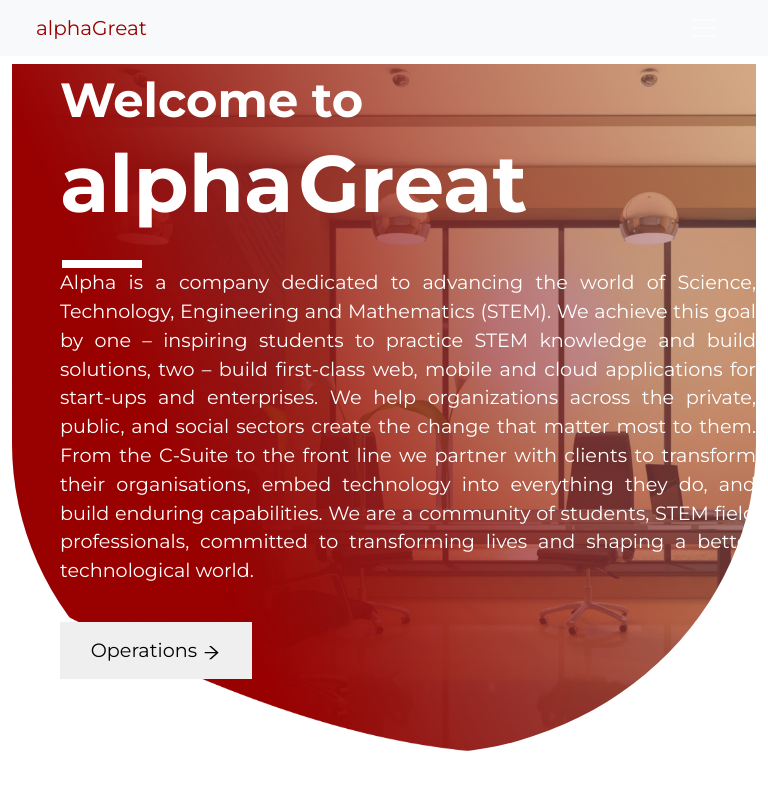
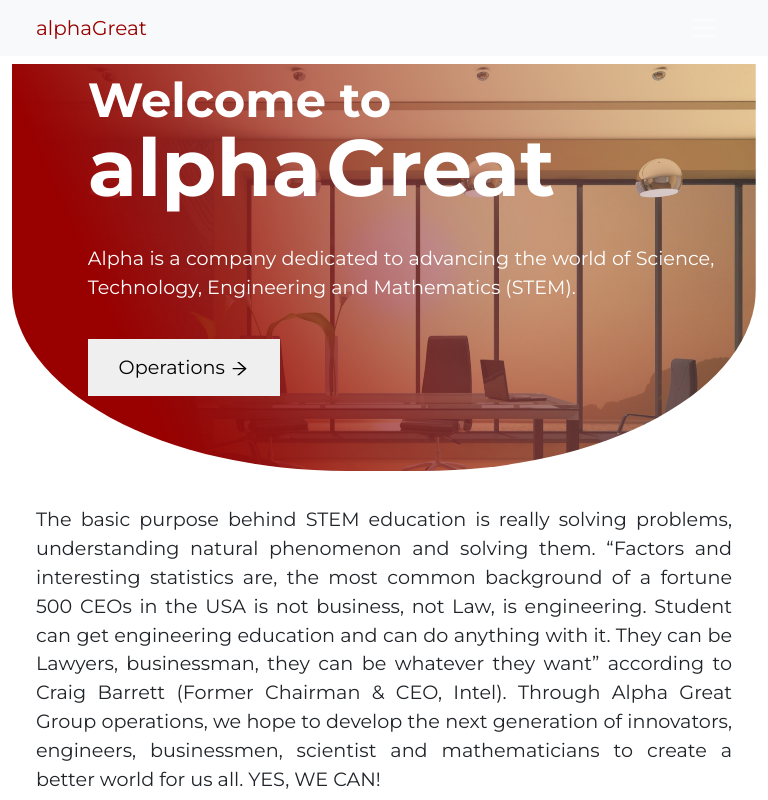
Before and after one commit to alphagreat/alpha-portfolio-website, a React (Create React App) app: page / in a window 768 px wide. Shown: the top 800 px of the page. Built offline with nearby package versions, Linux system fonts and the light colour scheme.

Commit message:
table responsive

```diff
--- a/src/components/AboutUs/AboutUs.css
+++ b/src/components/AboutUs/AboutUs.css
@@ -6,7 +6,6 @@
   height: 35em;
   width: 100%;
   height: auto;
-    /* margin-right: 8%; */
 }
 
 .About-Us-Component .vision p {
@@ -18,7 +17,7 @@
   text-align: justify;
 }
 
-.About-Us-Component .mission p{
+.About-Us-Component .mission p {
   display: flex;
   flex-direction: column;
   text-align: justify;
@@ -28,9 +27,8 @@
   width: 55%;
 }
 
-
 .About-Us-Component .Vision-text p,
-.About-Us-Component .mission p{
+.About-Us-Component .mission p {
   line-height: 1.5em;
 }
 
@@ -49,19 +47,21 @@
 }
 
 .About-Us-Component .Core-values-mobile {
-    /* border: 1px solid salmon; */
   height: 30rem;
+  display: none;
 }
 
-
 @media screen and (max-width: 425px) {
-
   .About-Us-Component .mission {
     width: 100%;
   }
 
   .About-Us-Component .Core-values {
     display: none;
+  }
+
+  .About-Us-Component .Core-values-mobile {
+    display: block;
   }
 
   .About-Us-Component .mt {
@@ -73,5 +73,18 @@
   .About-Us-Component .mission p {
     text-align: left;
   }
+}
 
+@media only screen and (min-width: 768px) and (max-width: 1023px) {
+  .About-Us-Component .Core-values {
+    display: none;
   }
+
+  .About-Us-Component .Core-values-mobile {
+    display: block;
+  }
+
+  .About-Us-Component .mission {
+    width: 100%;
+  }
+}
--- a/src/components/AboutUs/CoreValueMobile/CoreValueLeft.css
+++ b/src/components/AboutUs/CoreValueMobile/CoreValueLeft.css
@@ -45,5 +45,8 @@
 }
 
 .Core-value-top h3 {
-    text-align: center;
+    text-align: left;
+    margin-left: 0;
+    /* position: absolute; */
+    border: 5px solid blue;
 }
--- a/src/components/Carousel/Carousel.css
+++ b/src/components/Carousel/Carousel.css
@@ -15,14 +15,12 @@
 }
 
 .Learn-more {
-    color: #F8FD01;
+  color: #f8fd01;
   text-align: right;
   display: block;
 }
 
-
 @media screen and (max-width: 425px) {
-
   .carousel-caption {
     top: 15%;
     text-align: left;
@@ -31,5 +29,12 @@
   .font-weight-bold {
     display: none;
   }
+}
 
+@media only screen and (min-width: 768px) and (max-width: 1023px) {
+
+  .carousel-caption {
+    top: 10%;
+    text-align: left;
   }
+}
--- a/src/components/Footer/Footer.css
+++ b/src/components/Footer/Footer.css
@@ -71,6 +71,10 @@
     display: none;
 }
 
+.Footer-component .Desktop-Tel {
+    text-align: left;
+}
+
 @media screen and (max-width: 425px) {
 
     .left, .right, .middle {
--- a/src/components/Homepage/HomePage.js
+++ b/src/components/Homepage/HomePage.js
@@ -41,7 +41,11 @@ function HomePage() {
                 STEM field professionals, committed to transforming lives and
                 shaping a better technological world.
               </p>
-              <button className="Homepage-btn">
+              <p className="text-white Company-intro-tab">
+                Alpha is a company dedicated to advancing the world of Science,
+                Technology, Engineering and Mathematics (STEM).
+              </p>
+              <button className="Homepage-btn operations">
                 Operations <AiOutlineArrowRight />
               </button>
             </Col>
--- a/src/components/Homepage/Homepage.css
+++ b/src/components/Homepage/Homepage.css
@@ -37,6 +37,10 @@
     font-weight: 700;
     font-size: 5rem;
 
+}
+
+.Homepage-component .Company-intro-tab {
+    display: none;
 }
 
 .Homepage-component .Homepage-btn {
@@ -138,3 +142,75 @@
     }
 
 }
+
+
+@media only screen and (min-width: 375px) and (max-width: 424px)  {
+
+    .Homepage-component .wrapper{
+        height: 24vh;
+    }
+
+    .Homepage-component .welcome,
+    .Homepage-component .Alpha-great,
+    .Homepage-component .operations {
+        margin-left: 10%;
+    }
+
+    .Homepage-component .welcome {
+        padding-top: 10%;
+    }
+
+}
+
+@media only screen and (min-width: 425px) and (max-width: 767px){
+
+    .Homepage-component .wrapper{
+        height: 27vh;
+    }
+
+    .Homepage-component .welcome,
+    .Homepage-component .Alpha-great,
+    .Homepage-component .operations {
+        margin-left: 15%;
+    }
+
+    .Homepage-component .welcome {
+        padding-top: 12%;
+    }
+}
+
+@media only screen and (min-width: 768px) and (max-width: 1023px)   {
+
+    .Company-intro {
+        display: none;
+    }
+
+    .Homepage-component .Company-intro-tab {
+        display: block;
+        width: 90%;
+    }
+
+    .Homepage-component .Welcome-rectangle {
+        display: none;
+    }
+
+    .Homepage-component .wrapper{
+        background-size: cover;
+    }
+
+    .Homepage-component .mt{
+        margin-top: 5%;
+    }
+
+    .Homepage-component .welcome {
+        margin-bottom: 0;
+    }
+
+    .Homepage-component .welcome,
+    .Homepage-component .Alpha-great,
+    .Homepage-component .Company-intro-tab,
+    .Homepage-component .operations {
+        margin-left: 4%;
+    }
+
+}
```
Lines whose indentation alone changed are shown as unchanged.
